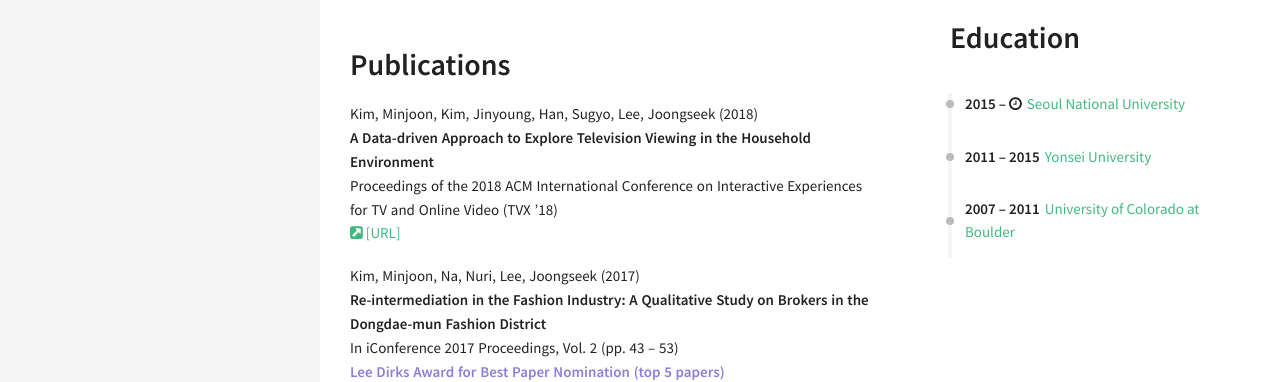
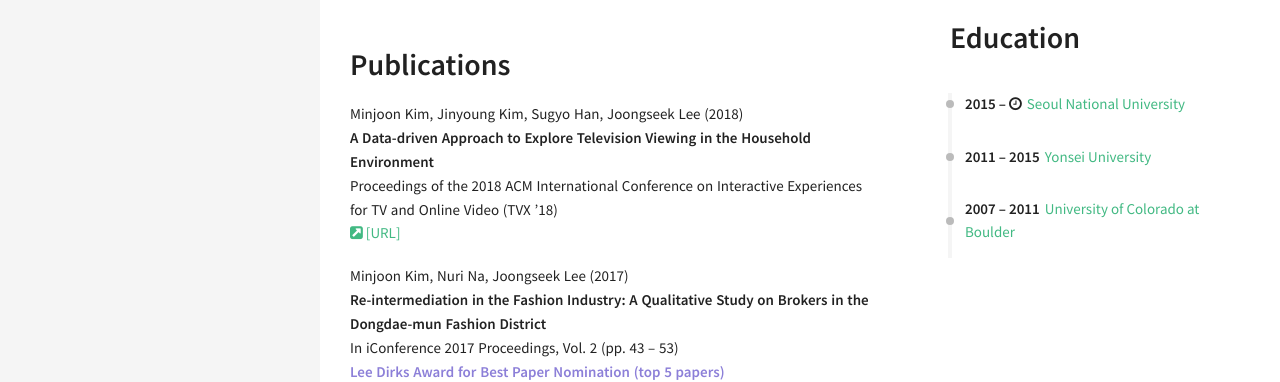
Before and after one commit to minjoonkim/minjoonkim.github.io, a Jekyll site: the page built from resume.html, in a window 1280 px wide. Shown: the part 782-1164 px from the top of the page. Built offline with Jekyll 4.4.1, drawn with Linux system fonts in a browser that asks for light colours; nearby versions of some CDN libraries.

```diff
--- a/_data/index/publications.yml
+++ b/_data/index/publications.yml
@@ -3,12 +3,12 @@
 #   image: pong.png
 #   github: https://github.com/renyuanz/leonids
 - name: A Data-driven Approach to Explore Television Viewing in the Household Environment
-  authors: Kim, Minjoon, Kim, Jinyoung, Han, Sugyo, Lee, Joongseek (2018)
+  authors: Minjoon Kim, Jinyoung Kim, Sugyo Han, Joongseek Lee (2018)
   descr: Proceedings of the 2018 ACM International Conference on Interactive Experiences for TV and Online Video (TVX ’18)
   url: "https://dl.acm.org/citation.cfm?id=3210829"
 
 - name: "Re-intermediation in the Fashion Industry: A Qualitative Study on Brokers in the Dongdae-mun Fashion District"
-  authors: Kim, Minjoon, Na, Nuri, Lee, Joongseek (2017)
+  authors: Minjoon Kim, Nuri Na, Joongseek Lee (2017)
   descr: In iConference 2017 Proceedings, Vol. 2 (pp. 43 &ndash; 53)
   url: "https://www.ideals.illinois.edu/handle/2142/98871"
   award: Lee Dirks Award for Best Paper Nomination (top 5 papers)
```
